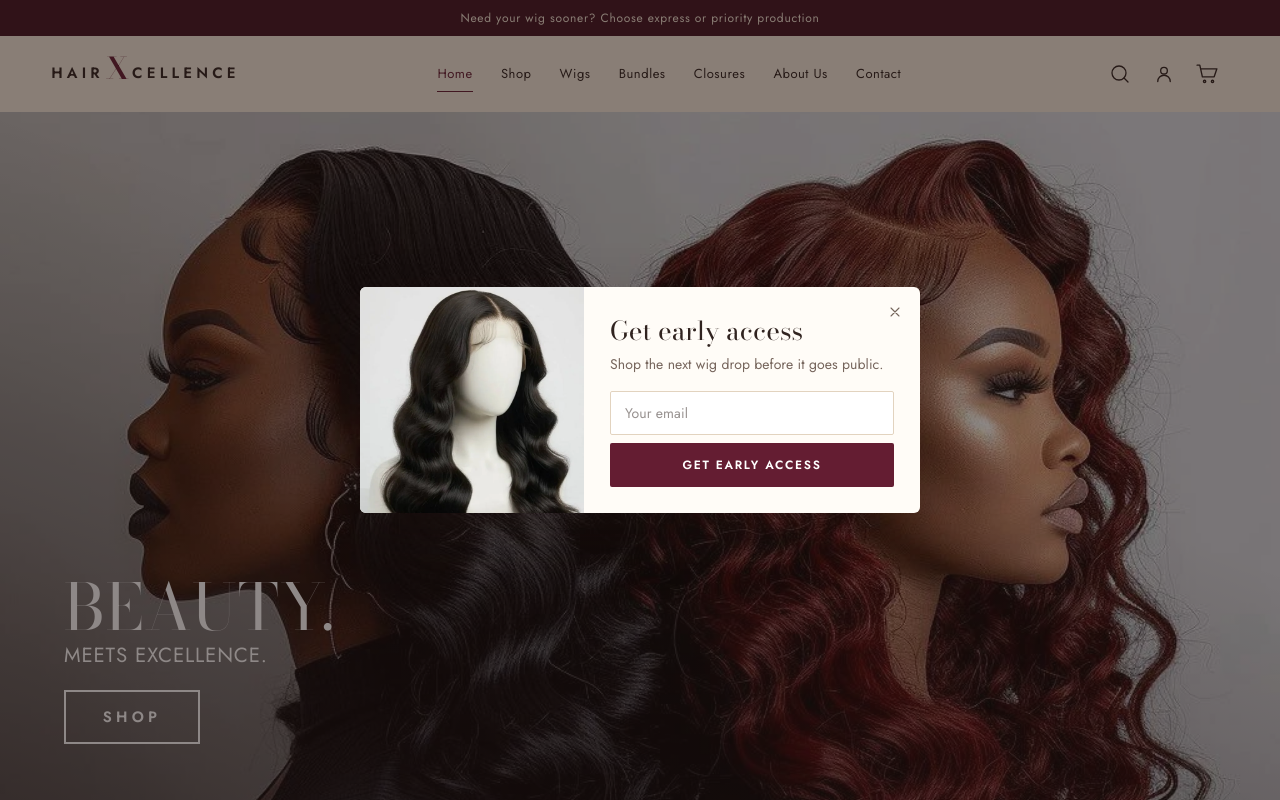
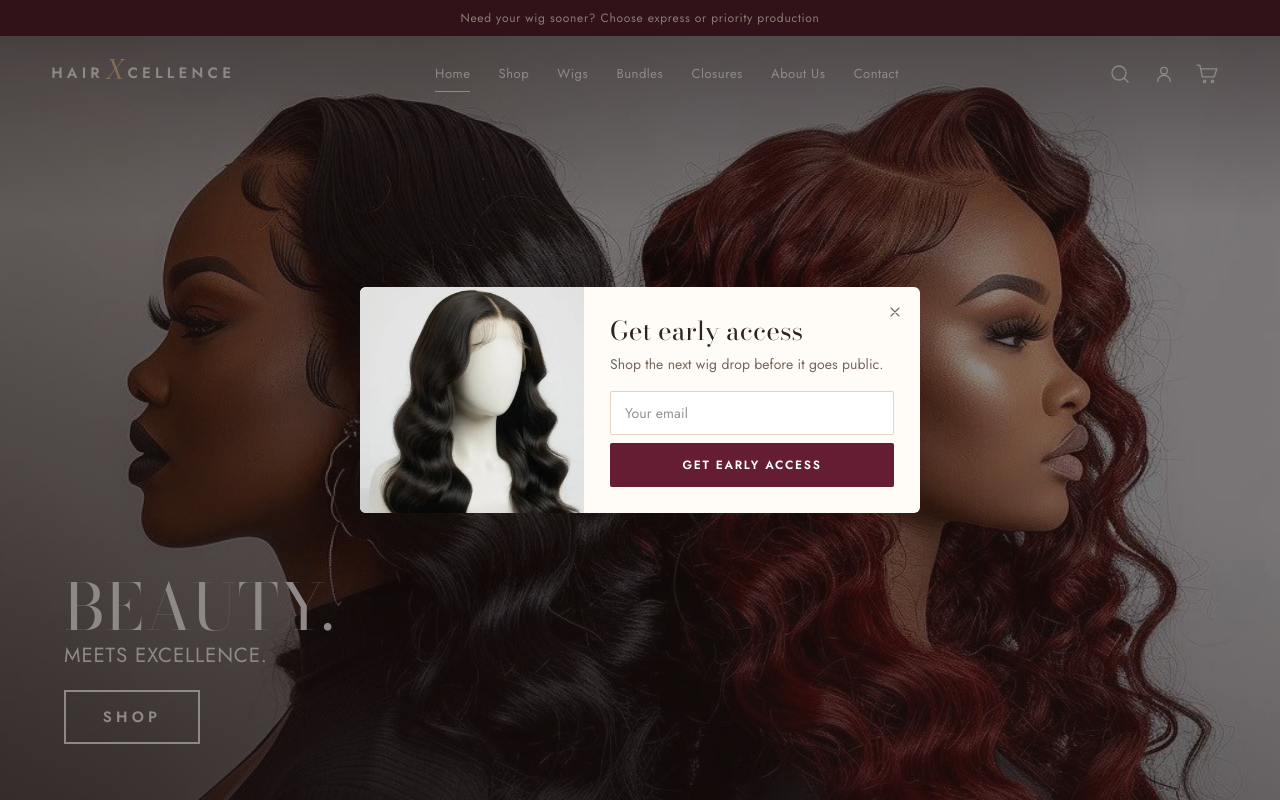
Before and after one commit to PrinceAmoakoBannerman/Hair-Xcellence, a React (Vite) app: page / in a window 1280 px wide. Shown: the top 800 px of the page. Built offline with nearby package versions, Linux system fonts and the light colour scheme.

Commit message:
Restore see-through homepage header and italic gold X logo
Header floats over the hero on the homepage (white logo and icons) and
turns solid on scroll and on other pages. Keeps the new search and cart icons.

```diff
--- a/src/index.css
+++ b/src/index.css
@@ -1,4 +1,4 @@
-@import url('https://fonts.googleapis.com/css2?family=Bodoni+Moda:ital,opsz,wght@0,6..96,400..600;1,6..96,400..600&family=Jost:wght@300;400;500;600&display=swap');
+@import url('https://fonts.googleapis.com/css2?family=Bodoni+Moda:ital,opsz,wght@0,6..96,400..600;1,6..96,400..600&family=Cormorant+Garamond:ital,wght@1,500&family=Jost:wght@300;400;500;600&display=swap');
 @import 'tailwindcss';
 
 :root {
@@ -529,9 +529,6 @@ body { font-size: 15px; letter-spacing: .005em; }
   .spec-list > div { grid-template-columns: 84px 1fr; font-size: 13px; }
 }
 
-/* Logo X: upright Bodoni (the italic cut is too hairline at small sizes) */
-.logo em { font: normal 600 30px/0 var(--serif); margin: 0 3px 0 2px; position: relative; top: 1px; }
-@media (max-width: 600px) { .logo em { font-size: 24px; } }
 
 /* ═══ Product cards: minimal, centred, uppercase names ═══ */
 .p-card-media { border-radius: 2px; background: #efe6da; }
@@ -631,3 +628,20 @@ body { font-size: 15px; letter-spacing: .005em; }
 
 /* Header search + cart icons: larger, thinner line */
 .hdr-icon svg { stroke-width: 1.3; }
+
+/* Logo X: gold italic Cormorant, as in the original logo */
+.logo em { font: italic 500 32px/0 'Cormorant Garamond', Georgia, serif; color: var(--brand); margin: 0 3px 0 2px; position: relative; top: 1px; }
+
+/* Homepage: header floats see-through over the hero until you scroll */
+.site-header { transition: background .3s, border-color .3s, box-shadow .3s; }
+.site-header.over-hero { background: transparent; backdrop-filter: none; border-color: transparent; box-shadow: none; }
+.site-header.over-hero .logo, .site-header.over-hero .hdr-nav button, .site-header.over-hero .icon-btn { color: #fff; }
+.site-header.over-hero .logo em { color: #e8c9a0; }
+.site-header.over-hero .hdr-nav button::after { background: #fff; }
+.site-header.over-hero .icon-btn:hover { background: rgba(255,255,255,.12); }
+.hero { margin-top: -76px; height: min(calc(100svh - 36px), 836px); }
+.hero-scrim { background: linear-gradient(180deg, rgba(15,8,10,.42) 0%, transparent 24%), linear-gradient(20deg, rgba(15,8,10,.55) 0%, rgba(15,8,10,.15) 40%, transparent 60%); }
+@media (max-width: 600px) {
+  .hero { margin-top: -64px; }
+  .logo em { font-size: 26px; }
+}
--- a/src/layout.tsx
+++ b/src/layout.tsx
@@ -57,7 +57,7 @@ export function Header({ page, category, go, cartCount }: { page: Page; category
 
   return <>
     <Announcement />
-    <header className={`site-header ${scrolled ? 'scrolled' : ''}`}>
+    <header className={`site-header ${scrolled ? 'scrolled' : ''} ${page === 'home' && !scrolled && !search ? 'over-hero' : ''}`}>
       <div className="hdr-left">
         <button className="icon-btn hdr-burger" onClick={() => setMenu(true)} aria-label="Open menu"><Icon name="menu" /></button>
         <Logo onClick={() => go('home')} />
```
